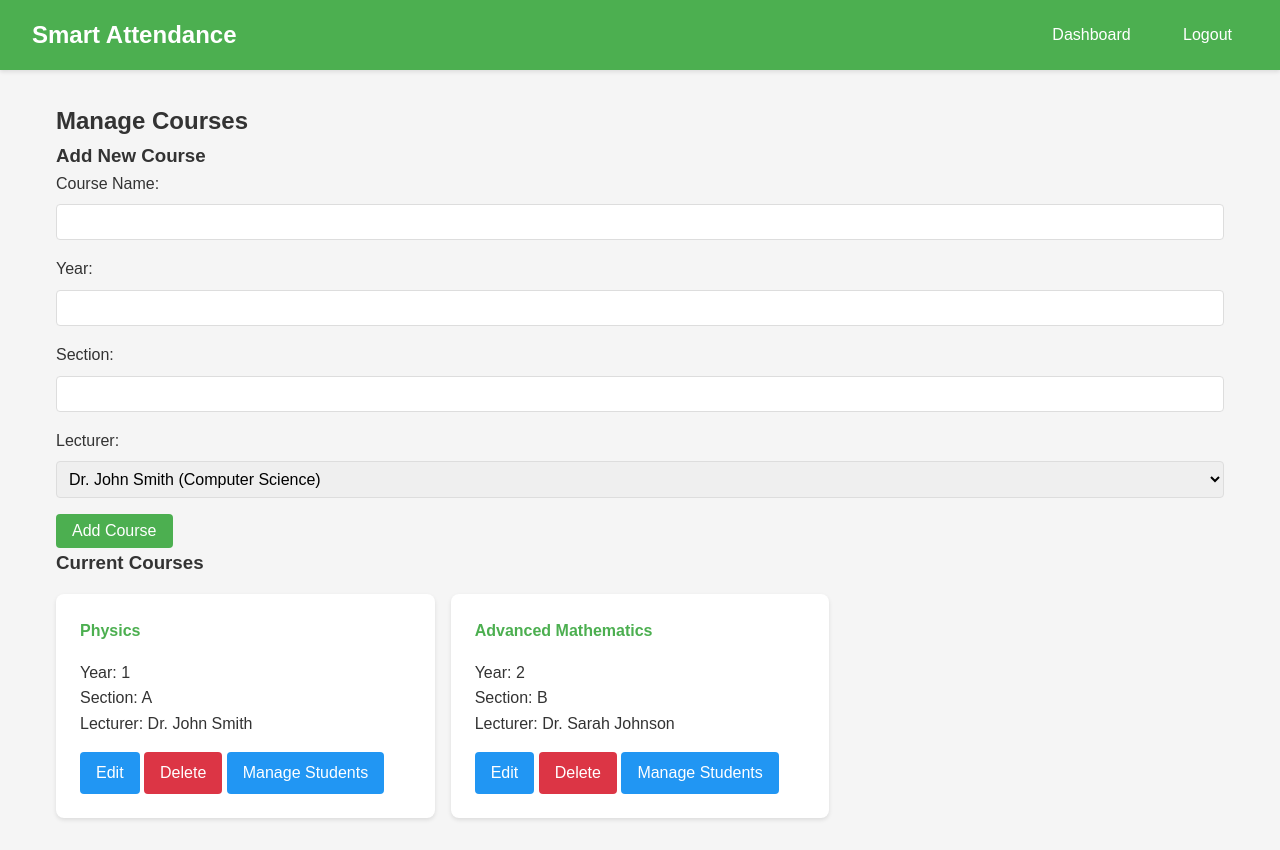
After one commit to roche-jeethan/dbmsMiniProject, a Flask app: page /manage_courses in a window 1280 px wide. The commit adds this page. Run offline with Flask 3, Linux system fonts and the light colour scheme; a user stored in the database is signed in.

Commit message:
feat/edit: add crud operations for admin to students, lecturers, courses

```diff
--- a/app.py
+++ b/app.py
@@ -334,40 +334,90 @@ def manage_students(course_id):
 @app.route('/manage_lecturers', methods=['GET', 'POST'])
 @login_required
 def manage_lecturers():
-    if not isinstance(current_user, Admin):
-        flash('Unauthorized access')
+    try:
+        if not isinstance(current_user, Admin):
+            flash('Unauthorized access - Admin only', 'error')
+            return redirect(url_for('dashboard'))
+
+        if request.method == 'POST':
+            try:
+                name = request.form.get('name')
+                email = request.form.get('email')
+                department = request.form.get('department')
+
+                # Validate input
+                if not all([name, email, department]):
+                    flash('All fields are required', 'error')
+                    return redirect(url_for('manage_lecturers'))
+
+                # Check if email already exists
+                existing_lecturer = Lecturer.query.filter_by(email=email).first()
+                if existing_lecturer:
+                    flash('Email already registered', 'error')
+                    return redirect(url_for('manage_lecturers'))
+
+                password = generate_password_hash('lecturer123')  # Default password
+                lecturer = Lecturer(
+                    name=name,
+                    email=email,
+                    password=password,
+                    department=department
+                )
+
+                db.session.add(lecturer)
+                db.session.commit()
+                flash('Lecturer added successfully', 'success')
+
+            except Exception as e:
+                db.session.rollback()
+                flash(f'Error adding lecturer: {str(e)}', 'error')
+                app.logger.error(f'Error adding lecturer: {str(e)}')
+
+        lecturers = Lecturer.query.all()
+        return render_template('manage_lecturers.html', lecturers=lecturers)
+
+    except Exception as e:
+        app.logger.error(f'Error in manage_lecturers: {str(e)}')
+        flash('An unexpected error occurred', 'error')
         return redirect(url_for('dashboard'))
-
-    if request.method == 'POST':
-        name = request.form.get('name')
-        email = request.form.get('email')
-        department = request.form.get('department')
-        password = generate_password_hash('lecturer123')  # Default password
-
-        lecturer = Lecturer(name=name, email=email, password=password, department=department)
-        db.session.add(lecturer)
-        db.session.commit()
-        flash('Lecturer added successfully')
-
-    lecturers = Lecturer.query.all()
-    return render_template('manage_lecturers.html', lecturers=lecturers)
 
 @app.route('/edit_lecturer/<int:lecturer_id>', methods=['GET', 'POST'])
 @login_required
 def edit_lecturer(lecturer_id):
     if not isinstance(current_user, Admin):
-        flash('Unauthorized access')
+        flash('Unauthorized access', 'error')
         return redirect(url_for('dashboard'))
 
     lecturer = Lecturer.query.get_or_404(lecturer_id)
 
     if request.method == 'POST':
-        lecturer.name = request.form.get('name')
-        lecturer.email = request.form.get('email')
-        lecturer.department = request.form.get('department')
-        db.session.commit()
-        flash('Lecturer updated successfully')
-        return redirect(url_for('manage_lecturers'))
+        try:
+            lecturer.name = request.form.get('name')
+            new_email = request.form.get('email')
+
+            # Check if email is being changed and if it's already in use
+            if new_email != lecturer.email:
+                existing_lecturer = Lecturer.query.filter_by(email=new_email).first()
+                if existing_lecturer:
+                    flash('Email already in use by another lecturer', 'error')
+                    return render_template('edit_lecturer.html', lecturer=lecturer)
+                lecturer.email = new_email
+
+            lecturer.department = request.form.get('department')
+
+            # Update password only if provided
+            new_password = request.form.get('password')
+            if new_password:
+                lecturer.password = generate_password_hash(new_password)
+
+            db.session.commit()
+            flash('Lecturer updated successfully', 'success')
+            return redirect(url_for('manage_lecturers'))
+
+        except Exception as e:
+            db.session.rollback()
+            flash(f'Error updating lecturer: {str(e)}', 'error')
+            return render_template('edit_lecturer.html', lecturer=lecturer)
 
     return render_template('edit_lecturer.html', lecturer=lecturer)
 
@@ -417,6 +467,81 @@ def edit_student(student_id):
 
     return render_template('edit_student.html', student=student)
 
+@app.route('/manage_courses', methods=['GET', 'POST'])
+@login_required
+def manage_courses():
+    if not isinstance(current_user, Admin):
+        flash('Unauthorized access', 'error')
+        return redirect(url_for('dashboard'))
+
+    if request.method == 'POST':
+        try:
+            name = request.form.get('name')
+            year = request.form.get('year')
+            section = request.form.get('section')
+            lecturer_id = request.form.get('lecturer_id')
+
+            course = Course(
+                name=name,
+                year=int(year),
+                section=section,
+                lecturer_id=int(lecturer_id)
+            )
+            db.session.add(course)
+            db.session.commit()
+            flash('Course added successfully', 'success')
+        except Exception as e:
+            db.session.rollback()
+            flash(f'Error adding course: {str(e)}', 'error')
+
+    lecturers = Lecturer.query.all()
+    courses = Course.query.all()
+    return render_template('manage_courses.html', courses=courses, lecturers=lecturers)
+
+@app.route('/edit_course/<int:course_id>', methods=['GET', 'POST'])
+@login_required
+def edit_course(course_id):
+    if not isinstance(current_user, Admin):
+        flash('Unauthorized access', 'error')
+        return redirect(url_for('dashboard'))
+
+    course = Course.query.get_or_404(course_id)
+    lecturers = Lecturer.query.all()
+
+    if request.method == 'POST':
+        try:
+            course.name = request.form.get('name')
+            course.year = int(request.form.get('year'))
+            course.section = request.form.get('section')
+            course.lecturer_id = int(request.form.get('lecturer_id'))
+
+            db.session.commit()
+            flash('Course updated successfully', 'success')
+            return redirect(url_for('manage_courses'))
+        except Exception as e:
+            db.session.rollback()
+            flash(f'Error updating course: {str(e)}', 'error')
+
+    return render_template('edit_course.html', course=course, lecturers=lecturers)
+
+@app.route('/delete_course/<int:course_id>')
+@login_required
+def delete_course(course_id):
+    if not isinstance(current_user, Admin):
+        flash('Unauthorized access', 'error')
+        return redirect(url_for('dashboard'))
+
+    try:
+        course = Course.query.get_or_404(course_id)
+        db.session.delete(course)
+        db.session.commit()
+        flash('Course deleted successfully', 'success')
+    except Exception as e:
+        db.session.rollback()
+        flash(f'Error deleting course: {str(e)}', 'error')
+
+    return redirect(url_for('manage_courses'))
+
 if __name__ == '__main__':
     with app.app_context():
         db.create_all()
--- a/static/css/style.css
+++ b/static/css/style.css
@@ -201,6 +200,29 @@ button:hover {
     background-color: #1976D2;
 }
 
+.admin-actions {
+    display: flex;
+    gap: 1rem;
+    margin-bottom: 2rem;
+}
+
+.button.delete {
+    background-color: #dc3545;
+}
+
+.button.delete:hover {
+    background-color: #c82333;
+}
+
+.edit-course-form {
+    max-width: 600px;
+    margin: 2rem auto;
+    padding: 2rem;
+    background-color: var(--card-bg);
+    border-radius: 8px;
+    box-shadow: 0 2px 4px rgba(0,0,0,0.1);
+}
+
 /* Responsive design */
 @media (max-width: 768px) {
     .attendance-section {
--- a/templates/dashboard.html
+++ b/templates/dashboard.html
@@ -25,6 +25,7 @@
                 <h3>Administration</h3>
                 <div class="admin-actions">
                     <a href="{{ url_for('manage_lecturers') }}" class="button">Manage Lecturers</a>
+                    <a href="{{ url_for('manage_courses') }}" class="button">Manage Courses</a>
                 </div>
             </div>
         {% endif %}
--- /dev/null
+++ b/templates/manage_courses.html
@@ -0,0 +1,80 @@
+<!DOCTYPE html>
+<html lang="en">
+<head>
+    <meta charset="UTF-8">
+    <meta name="viewport" content="width=device-width, initial-scale=1.0">
+    <title>Manage Courses - Smart Attendance</title>
+    <link rel="stylesheet" href="{{ url_for('static', filename='css/style.css') }}">
+</head>
+<body>
+    <nav class="navbar">
+        <h1>Smart Attendance</h1>
+        <div class="nav-links">
+            <a href="{{ url_for('dashboard') }}">Dashboard</a>
+            <a href="{{ url_for('logout') }}">Logout</a>
+        </div>
+    </nav>
+
+    <div class="container">
+        <h2>Manage Courses</h2>
+
+        {% with messages = get_flashed_messages(with_categories=true) %}
+            {% if messages %}
+                {% for category, message in messages %}
+                    <div class="alert alert-{{ category }}">{{ message }}</div>
+                {% endfor %}
+            {% endif %}
+        {% endwith %}
+
+        <div class="add-course-section">
+            <h3>Add New Course</h3>
+            <form method="POST" class="add-course-form">
+                <div class="form-group">
+                    <label for="name">Course Name:</label>
+                    <input type="text" id="name" name="name" required>
+                </div>
+                <div class="form-group">
+                    <label for="year">Year:</label>
+                    <input type="number" id="year" name="year" required min="1" max="4">
+                </div>
+                <div class="form-group">
+                    <label for="section">Section:</label>
+                    <input type="text" id="section" name="section" required>
+                </div>
+                <div class="form-group">
+                    <label for="lecturer_id">Lecturer:</label>
+                    <select id="lecturer_id" name="lecturer_id" required>
+                        {% for lecturer in lecturers %}
+                            <option value="{{ lecturer.id }}">{{ lecturer.name }} ({{ lecturer.department }})</option>
+                        {% endfor %}
+                    </select>
+                </div>
+                <button type="submit">Add Course</button>
+            </form>
+        </div>
+
+        <div class="courses-list">
+            <h3>Current Courses</h3>
+            <div class="card-grid">
+                {% for course in courses %}
+                    <div class="card">
+                        <h4>{{ course.name }}</h4>
+                        <p>Year: {{ course.year }}</p>
+                        <p>Section: {{ course.section }}</p>
+                        <p>Lecturer: {{ course.lecturer.name }}</p>
+                        <div class="card-actions">
+                            <a href="{{ url_for('edit_course', course_id=course.id) }}" class="button">Edit</a>
+                            <a href="{{ url_for('delete_course', course_id=course.id) }}"
+                               class="button delete"
+                               onclick="return confirm('Are you sure? This will delete all associated students and attendance records.')">
+                               Delete
+                            </a>
+                            <a href="{{ url_for('manage_students', course_id=course.id) }}" class="button">Manage Students</a>
+                        </div>
+                    </div>
+                {% endfor %}
+            </div>
+        </div>
+    </div>
+</body>
+</html>
```
Also changed, not shown: other parts of static/css/style.css (+10 -11 lines), templates/edit_course.html (added, +57 -0 lines), templates/edit_lecturer.html (added, +52 -0 lines), templates/manage_lecturers.html (+5 -3 lines), instance/database.db, templates/edit_student.html (added).
